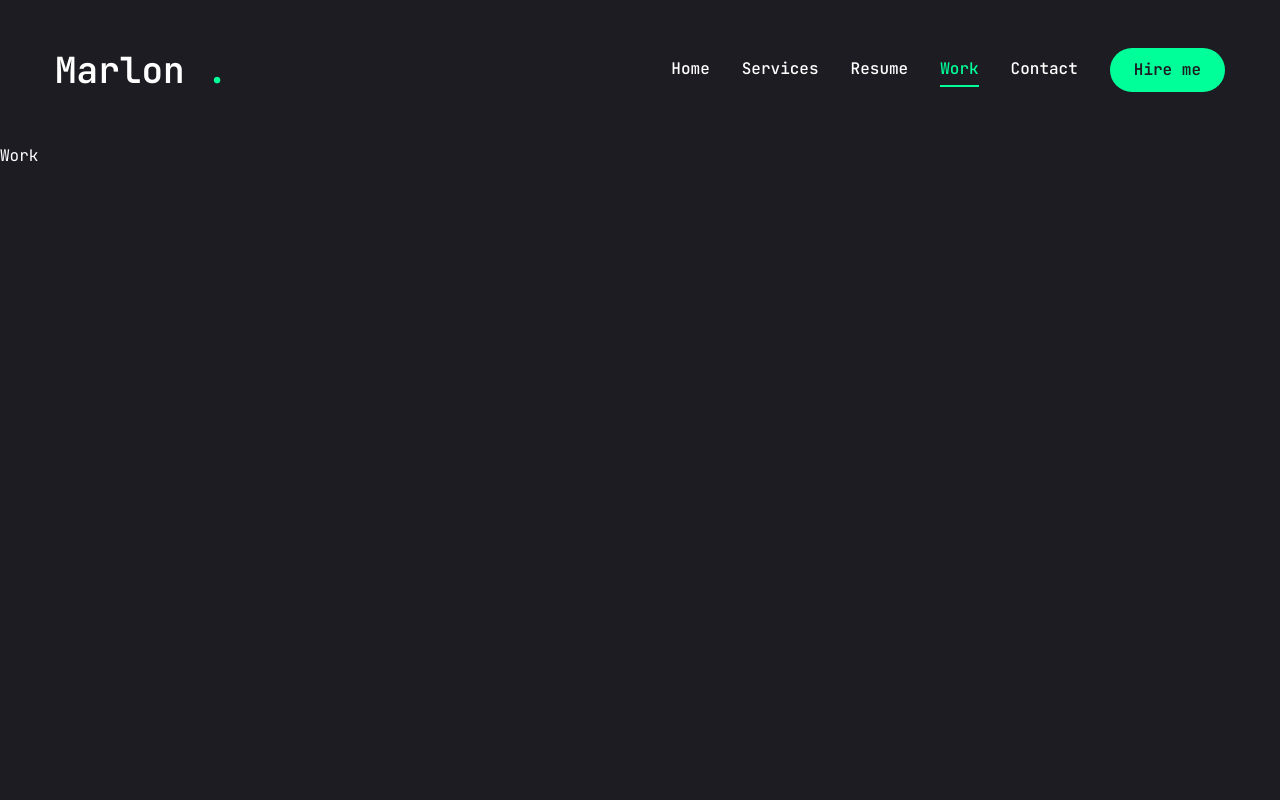
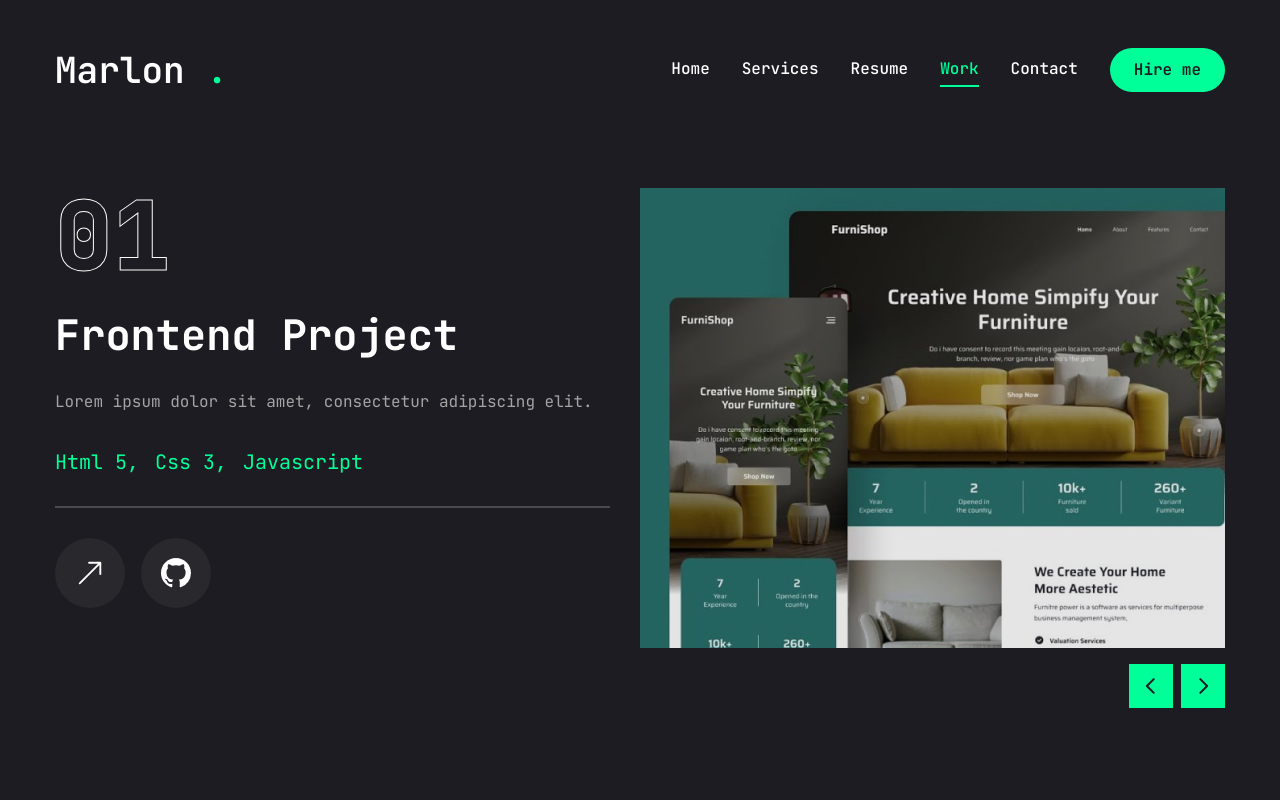
Before and after one commit to MarlonChi/portfolio, a Next.js app: page /work in a window 1280 px wide. Built offline with nearby package versions, Linux system fonts and the light colour scheme.

Commit message:
feat: my works page

```diff
--- a/app/work/page.tsx
+++ b/app/work/page.tsx
@@ -1,7 +1,171 @@
-import React from "react";
+"use client";
+
+import { useState } from "react";
+import Link from "next/link";
+import Image from "next/image";
+import { motion } from "framer-motion";
+import { Swiper, SwiperSlide } from "swiper/react";
+import { BsArrowUpRight, BsGithub } from "react-icons/bs";
+
+import {
+  Tooltip,
+  TooltipContent,
+  TooltipProvider,
+  TooltipTrigger,
+} from "@/components/ui/tooltip";
+
+import "swiper/css";
+import { Swiper as SwiperProps } from "swiper/types";
+
+import WorkSlideButtons from "@/components/WorkSlideButtons ";
+
+const projects = [
+  {
+    num: "01",
+    category: "frontend",
+    title: "project 1",
+    description: "Lorem ipsum dolor sit amet, consectetur adipiscing elit.",
+    stack: [{ name: "Html 5" }, { name: "Css 3" }, { name: "Javascript" }],
+    image: "/assets/work/thumb1.png",
+    live: "",
+    github: "",
+  },
+  {
+    num: "02",
+    category: "fullstack",
+    title: "project 2",
+    description: "Lorem ipsum dolor sit amet, consectetur adipiscing elit.",
+    stack: [{ name: "Next.js" }, { name: "Tailwind.css" }],
+    image: "/assets/work/thumb2.png",
+    live: "",
+    github: "",
+  },
+  {
+    num: "03",
+    category: "frontend",
+    title: "project 3",
+    description: "Lorem ipsum dolor sit amet, consectetur adipiscing elit.",
+    stack: [{ name: "Next.js" }, { name: "Tailwind.css" }, { name: "Node.js" }],
+    image: "/assets/work/thumb3.png",
+    live: "",
+    github: "",
+  },
+];
 
 const Work = () => {
-  return <div>Work</div>;
+  const [project, setProject] = useState(projects[0]);
+
+  const handleSlideChange = (swiper: SwiperProps) => {
+    const currentIndex = swiper.activeIndex;
+
+    setProject(projects[currentIndex]);
+  };
+
+  return (
+    <motion.div
+      initial={{ opacity: 0 }}
+      animate={{
+        opacity: 1,
+        transition: {
+          delay: 2.4,
+          duration: 0.4,
+          ease: "easeIn",
+        },
+      }}
+      className="min-h-[80vh] flex flex-col justify-center py-12 xl:px-0"
+    >
+      <div className="container mx-auto">
+        <div className="flex flex-col xl:flex-row xl:gap-[30px]">
+          <div className="w-full xl:w-[50%] xl:h-[460px] flex flex-col xl:justify-between order-2 xl:order-none">
+            <div className="flex flex-col gap-[30px] h-[50%]">
+              <div className="text-8xl leading-none font-extrabold text-transparent text-outline">
+                {project.num}
+              </div>
+
+              <h2 className="text-[42px] font-bold leading-none text-white group-hover:text-accent transition-all duration-500 capitalize">
+                {project.category} project
+              </h2>
+
+              <p className="text-white/60">{project.description}</p>
+
+              <ul className="flex gap-4">
+                {project.stack.map((item, index) => {
+                  return (
+                    <li key={index} className="text-xl text-accent">
+                      {item.name}
+                      {index !== project.stack.length - 1 && ","}
+                    </li>
+                  );
+                })}
+              </ul>
+
+              <div className="border border-white/20" />
+
+              <div className="flex items-center gap-4">
+                <Link href={project.live}>
+                  <TooltipProvider delayDuration={100}>
+                    <Tooltip>
+                      <TooltipTrigger className="w-[70px] h-[70px] rounded-full bg-white/5 flex justify-center items-center group">
+                        <BsArrowUpRight className="text-white text-3xl group-hover:text-accent" />
+                      </TooltipTrigger>
+                      <TooltipContent>
+                        <p>Live project</p>
+                      </TooltipContent>
+                    </Tooltip>
+                  </TooltipProvider>
+                </Link>
+
+                <Link href={project.github}>
+                  <TooltipProvider delayDuration={100}>
+                    <Tooltip>
+                      <TooltipTrigger className="w-[70px] h-[70px] rounded-full bg-white/5 flex justify-center items-center group">
+                        <BsGithub className="text-white text-3xl group-hover:text-accent" />
+                      </TooltipTrigger>
+                      <TooltipContent>
+                        <p>Github repository</p>
+                      </TooltipContent>
+                    </Tooltip>
+                  </TooltipProvider>
+                </Link>
+              </div>
+            </div>
+          </div>
+          <div className="w-full xl:w-[50%]">
+            <Swiper
+              spaceBetween={30}
+              slidesPerView={1}
+              className="xl:h-[520px] mb-12"
+              onSlideChange={handleSlideChange}
+            >
+              {projects.map((project, index) => {
+                return (
+                  <SwiperSlide key={index} className="w-full">
+                    <div className="h-[460px] relative group flex justify-center items-center bg-pink-50/20">
+                      <div className="absolute top-0 bottom-0 w-full h-full bg-black/10 z-10"></div>
+                      <div className="relative w-full h-full">
+                        <Image
+                          src={project.image}
+                          alt=""
+                          fill
+                          className="object-cover"
+                        />
+                      </div>
+                    </div>
+                  </SwiperSlide>
+                );
+              })}
+
+              <WorkSlideButtons
+                containerStyles="flex gap-2 absolute right-0 bottom-[calc(50%_-_22px)] xl:bottom-0 z-20 w-full justify-between xl:w-max xl:justify-none"
+                btnStyles="bg-accent hover:bg-accent-hover text-primary text-[22px] w-[44px] h-[44px] flex justify-center items-center transition-all"
+                iconsStyles=""
+              />
+            </Swiper>
+          </div>
+        </div>
+      </div>
+    </motion.div>
+  );
 };
 
 export default Work;
--- /dev/null
+++ b/components/WorkSlideButtons .tsx
@@ -0,0 +1,31 @@
+"use client";
+
+import { useSwiper } from "swiper/react";
+import { PiCaretLeftBold, PiCaretRightBold } from "react-icons/pi";
+
+interface WorkSlideButtonsProps {
+  containerStyles: string;
+  btnStyles: string;
+  iconsStyles: string;
+}
+
+const WorkSlideButtons = ({
+  containerStyles,
+  btnStyles,
+  iconsStyles,
+}: WorkSlideButtonsProps) => {
+  const swiper = useSwiper();
+
+  return (
+    <div className={containerStyles}>
+      <button className={btnStyles} onClick={() => swiper.slidePrev()}>
+        <PiCaretLeftBold className={iconsStyles} />
+      </button>
+      <button className={btnStyles} onClick={() => swiper.slideNext()}>
+        <PiCaretRightBold className={iconsStyles} />
+      </button>
+    </div>
+  );
+};
+
+export default WorkSlideButtons;
--- a/package.json
+++ b/package.json
@@ -24,6 +24,7 @@
     "react-countup": "^6.5.3",
     "react-dom": "^18",
     "react-icons": "^5.3.0",
+    "swiper": "^11.1.14",
     "tailwind-merge": "^2.5.2",
     "tailwindcss-animate": "^1.0.7"
   },
```
Also changed, not shown: 1 other file (tests, documents, lock files or other folders).
